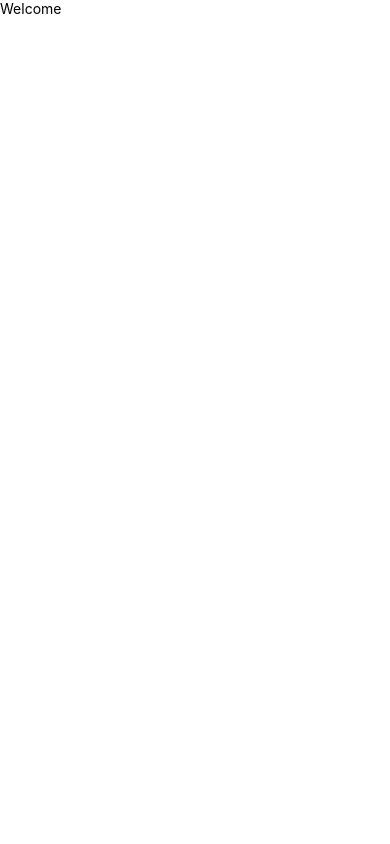
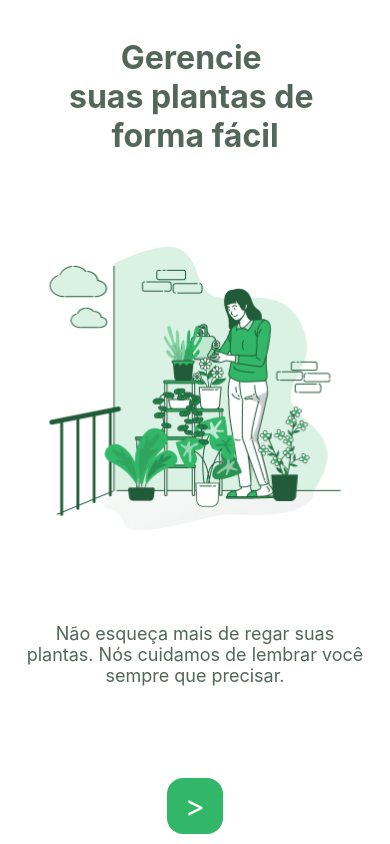
Before and after one commit to viniciuspetrachin/plantmanager-react-native, a React Native app: screen / in a window 390 px wide. Built offline with nearby package versions, Linux system fonts and the light colour scheme.

Commit message:
Welcome Page Style Concluded.

```diff
--- /dev/null
+++ b/custom.d.ts
@@ -0,0 +1,4 @@
+declare module '*.png' {
+  const content: any;
+  export default content;
+}
--- a/src/pages/Welcome.tsx
+++ b/src/pages/Welcome.tsx
@@ -1,12 +1,68 @@
 import React from 'react';
-import { Text, View } from 'react-native';
+import {
+  Image,
+  Text,
+  TouchableOpacity,
+  View,
+  StyleSheet,
+  SafeAreaView
+} from 'react-native';
+import colors from '../../styles/colors';
+
+import wateringImg from '../assets/watering.png'
 
 export function Welcome() {
   return (
-    <View>
-      <Text>
-        Welcome
+    <SafeAreaView style={styles.container}>
+      <Text style={styles.title}>
+        Gerencie {'\n'}
+        suas plantas de {'\n'}
+        forma fácil
       </Text>
-    </View>
+      <Image
+        source={wateringImg}
+        style={styles.image}
+      />
+      <Text style={styles.subtitle}>
+        Não esqueça mais de regar suas plantas. Nós cuidamos de lembrar você
+        sempre que precisar.
+      </Text>
+      <TouchableOpacity style={styles.button}>
+        <Text style={{color: colors.white, fontSize: 30}}>{'>'}</Text>
+      </TouchableOpacity>
+    </SafeAreaView>
   )
 }
+const styles = StyleSheet.create({
+  container: {
+    flex: 1,
+    alignItems: 'center',
+    justifyContent: 'space-between'
+  },
+  title: {
+    fontSize: 32,
+    fontWeight: 'bold',
+    textAlign: 'center',
+    color: colors.heading,
+    marginTop: 38
+  },
+  subtitle: {
+    textAlign: 'center',
+    fontSize: 18,
+    paddingHorizontal: 20,
+    color: colors.heading
+  },
+  button: {
+    backgroundColor: colors.green,
+    justifyContent: 'center',
+    alignItems: 'center',
+    borderRadius: 16,
+    marginBottom: 10,
+    height: 56,
+    width: 56
+  },
+  image: {
+    width: 292,
+    height: 284
+  }
+})
```
